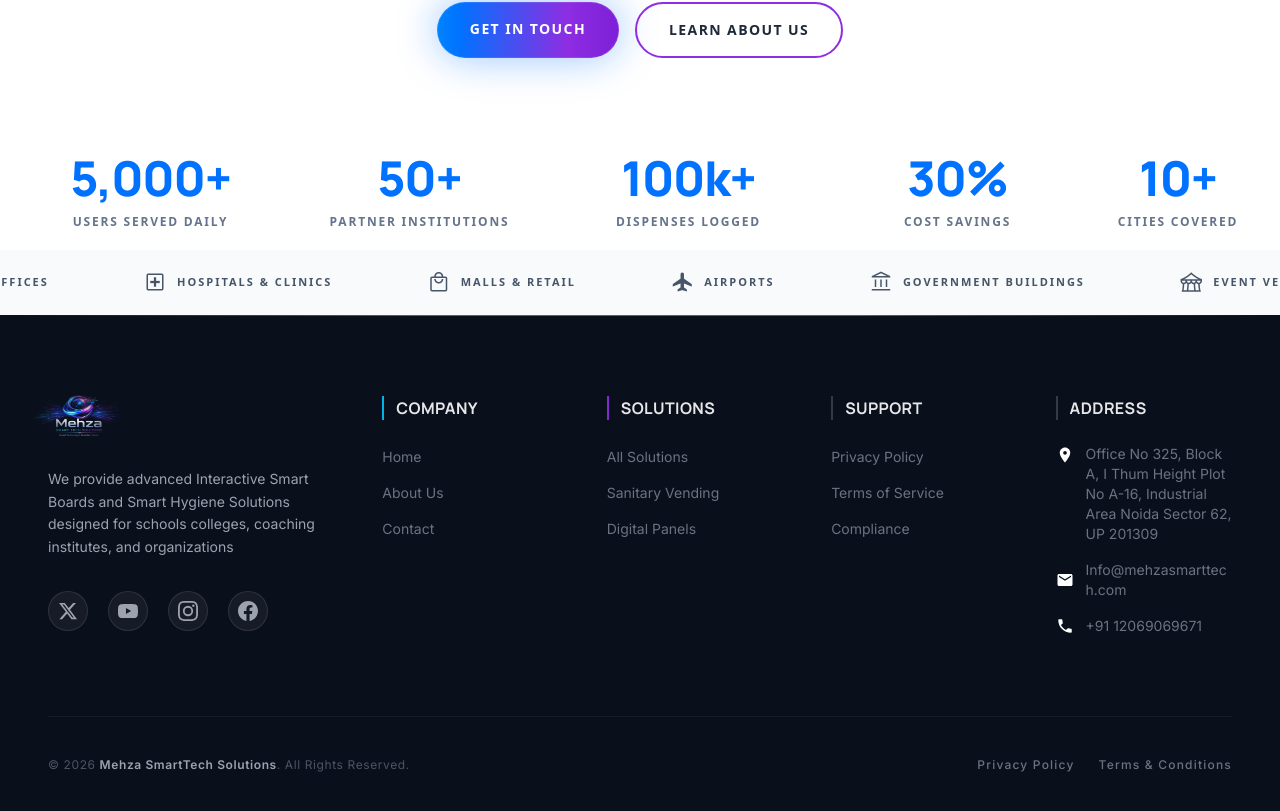
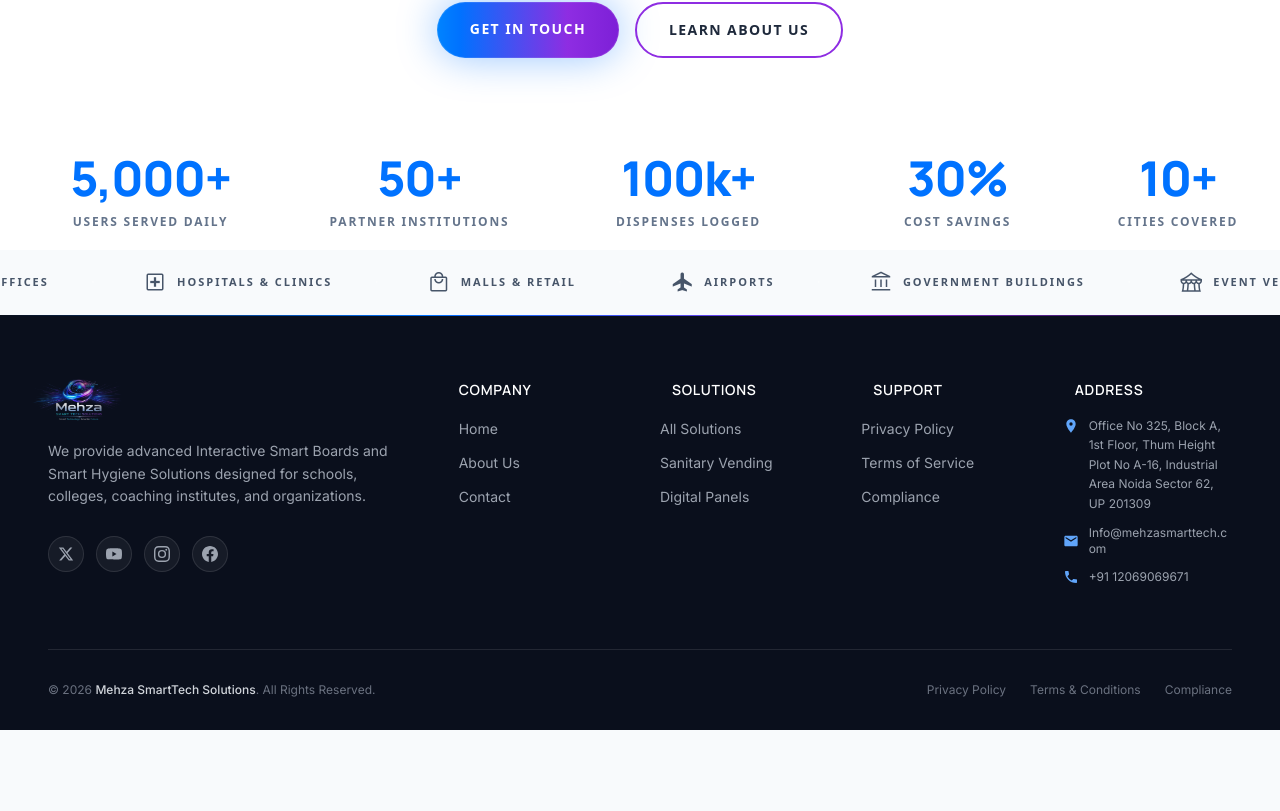
Before and after one commit to MOHDSUHAIL09/mehza, a React (Vite) app: page / in a window 1280 px wide. Shown: the part 5960-6771 px from the top of the page. After the commit the page ends 6690 px from the top, so only its background shows below. Built offline with nearby package versions, Linux system fonts and the light colour scheme; no server answers.

Commit message:
update code

```diff
--- a/src/components/layout/Footer.jsx
+++ b/src/components/layout/Footer.jsx
@@ -14,11 +14,15 @@ const Footer = () => {
       <div className="absolute top-0 left-1/4 w-[500px] h-[500px] bg-blue-600/5 rounded-full blur-[120px] -z-10 pointer-events-none" />
       <div className="absolute bottom-0 right-1/4 w-[400px] h-[400px] bg-purple-600/5 rounded-full blur-[100px] -z-10 pointer-events-none" />
 
-      <div className="max-w-7xl mx-auto px-6 md:px-12 pt-20 pb-10">
-        <div className="flex flex-col lg:flex-row justify-between gap-10 mb-20">
-          {/* Brand Column - Left Side */}
-          <div className="flex flex-col gap-8 max-w-sm">
-            <div className="flex items-center gap-3">
+      <div className="max-w-7xl mx-auto px-6 md:px-12 pt-16 pb-8">
+
+        {/* Main Footer Grid - Perfect Alignment */}
+        <div className="grid grid-cols-1 lg:grid-cols-12 gap-10 lg:gap-12 mb-16">
+
+          {/* Brand Column - 4 columns wide on desktop */}
+          <div className="lg:col-span-4 flex flex-col gap-5">
+            {/* Logo */}
+            <div className="flex items-center gap-2">
                <img
                 src="/mehza-logo.png"
                 alt="Mehza Logo"
@@ -28,66 +32,32 @@ const Footer = () => {
                   maskImage: 'radial-gradient(ellipse 55% 55% at center, black 15%, transparent 100%)'
                 }}
               />
-              <div className="text-xl font-bold text-white font-headline hidden tracking-tight">
-                Mehza SmartTech Solutions
             </div>
-            </div>
-            <p className="text-gray-400 font-body text-sm leading-relaxed">
-              We provide advanced Interactive Smart Boards and Smart Hygiene Solutions designed for schools colleges, coaching institutes, and organizations
+
+            {/* Description */}
+            <p className="text-gray-400 text-sm leading-relaxed">
+              We provide advanced Interactive Smart Boards and Smart Hygiene Solutions designed for schools, colleges, coaching institutes, and organizations.
             </p>
 
-            <div className="flex gap-5">
+            {/* Social Icons - Properly Aligned */}
+            <div className="flex gap-3 mt-2">
               {[
-                {
-                  id: 'twitter-x',
-                  icon: 'M18.244 2.25h3.308l-7.227 8.26 8.502 11.24H16.17l-5.214-6.817L4.99 21.75H1.68l7.73-8.835L1.254 2.25H8.08l4.713 6.231zm-1.161 17.52h1.833L7.084 4.126H5.117z',
-                  color: '#FFFFFF',
-                  link: 'https://x.com/Mezha_SmartTech'
-                },
-                {
-                  id: 'youtube',
-                  icon: 'M23.498 6.186a3.016 3.016 0 0 0-2.122-2.136C19.505 3.545 12 3.545 12 3.545s-7.505 0-9.377.505A3.017 3.017 0 0 0 .502 6.186C0 8.07 0 12 0 12s0 3.93.502 5.814a3.016 3.016 0 0 0 2.122 2.136c1.871.505 9.376.505 9.376.505s7.505 0 9.377-.505a3.015 3.015 0 0 0 2.122-2.136C24 15.93 24 12 24 12s0-3.93-.502-5.814zM9.545 15.568V8.432L15.818 12l-6.273 3.568z',
-                  color: '#FF0000',
-                  link: 'https://www.youtube.com/@MehzaSmartTechSolution'
-                },
-                {
-                  id: 'instagram',
-                  icon: 'M12 2.163c3.204 0 3.584.012 4.85.07 3.252.148 4.771 1.691 4.919 4.919.058 1.265.069 1.645.069 4.849 0 3.205-.012 3.584-.069 4.849-.149 3.225-1.664 4.771-4.919 4.919-1.266.058-1.644.07-4.85.07-3.204 0-3.584-.012-4.849-.07-3.26-.149-4.771-1.699-4.919-4.92-.058-1.265-.07-1.644-.07-4.849 0-3.204.013-3.583.07-4.849.149-3.227 1.664-4.771 4.919-4.919 1.266-.057 1.645-.069 4.849-.069zM12 0C8.741 0 8.333.014 7.053.072 2.695.272.273 2.69.073 7.052.014 8.333 0 8.741 0 12s.014 3.667.072 4.947c.2 4.358 2.618 6.78 6.98 6.981 1.281.058 1.689.072 4.948.072s3.667-.014 4.947-.072c4.351-.2 6.78-2.618 6.981-6.98.058-1.281.072-1.689.072-4.948s-.014-3.667-.072-4.947c-.2-4.353-2.612-6.78-6.981-6.981C15.667.014 15.259 0 12 0zm0 5.838a6.162 6.162 0 100 12.324 6.162 6.162 0 000-12.324zM12 16a4 4 0 110-8 4 4 0 010 8zm6.406-11.845a1.44 1.44 0 100 2.881 1.44 1.44 0 000-2.881z',
-                  color: '#E4405F',
-                  link: 'https://www.instagram.com/mehzasmarttechsolutions?igsh=ZzlsZGNubTRvdXpq'
-                },
-                {
-                  id: 'facebook',
-                  icon: 'M24 12.073c0-6.627-5.373-12-12-12s-12 5.373-12 12c0 5.99 4.388 10.954 10.125 11.854v-8.385H7.078v-3.47h3.047V9.43c0-3.007 1.792-4.669 4.533-4.669 1.312 0 2.686.235 2.686.235v2.953H15.83c-1.491 0-1.956.925-1.956 1.874v2.25h3.328l-.532 3.47h-2.796v8.385C19.612 23.027 24 18.062 24 12.073z',
-                  color: '#1877F2',
-                  link: 'https://www.facebook.com/61562931813053/'
-                }
+                { id: 'twitter', icon: 'M18.244 2.25h3.308l-7.227 8.26 8.502 11.24H16.17l-5.214-6.817L4.99 21.75H1.68l7.73-8.835L1.254 2.25H8.08l4.713 6.231zm-1.161 17.52h1.833L7.084 4.126H5.117z', link: 'https://x.com', color: '#1DA1F2' },
+                { id: 'youtube', icon: 'M23.498 6.186a3.016 3.016 0 0 0-2.122-2.136C19.505 3.545 12 3.545 12 3.545s-7.505 0-9.377.505A3.017 3.017 0 0 0 .502 6.186C0 8.07 0 12 0 12s0 3.93.502 5.814a3.016 3.016 0 0 0 2.122 2.136c1.871.505 9.376.505 9.376.505s7.505 0 9.377-.505a3.015 3.015 0 0 0 2.122-2.136C24 15.93 24 12 24 12s0-3.93-.502-5.814zM9.545 15.568V8.432L15.818 12l-6.273 3.568z', link: 'https://youtube.com', color: '#FF0000' },
+                { id: 'instagram', icon: 'M12 2.163c3.204 0 3.584.012 4.85.07 3.252.148 4.771 1.691 4.919 4.919.058 1.265.069 1.645.069 4.849 0 3.205-.012 3.584-.069 4.849-.149 3.225-1.664 4.771-4.919 4.919-1.266.058-1.644.07-4.85.07-3.204 0-3.584-.012-4.849-.07-3.26-.149-4.771-1.699-4.919-4.92-.058-1.265-.07-1.644-.07-4.849 0-3.204.013-3.583.07-4.849.149-3.227 1.664-4.771 4.919-4.919 1.266-.057 1.645-.069 4.849-.069zM12 0C8.741 0 8.333.014 7.053.072 2.695.272.273 2.69.073 7.052.014 8.333 0 8.741 0 12s.014 3.667.072 4.947c.2 4.358 2.618 6.78 6.98 6.981 1.281.058 1.689.072 4.948.072s3.667-.014 4.947-.072c4.351-.2 6.78-2.618 6.981-6.98.058-1.281.072-1.689.072-4.948s-.014-3.667-.072-4.947c-.2-4.353-2.612-6.78-6.981-6.981C15.667.014 15.259 0 12 0zm0 5.838a6.162 6.162 0 100 12.324 6.162 6.162 0 000-12.324zM12 16a4 4 0 110-8 4 4 0 010 8zm6.406-11.845a1.44 1.44 0 100 2.881 1.44 1.44 0 000-2.881z', link: 'https://instagram.com', color: '#E4405F' },
+                { id: 'facebook', icon: 'M24 12.073c0-6.627-5.373-12-12-12s-12 5.373-12 12c0 5.99 4.388 10.954 10.125 11.854v-8.385H7.078v-3.47h3.047V9.43c0-3.007 1.792-4.669 4.533-4.669 1.312 0 2.686.235 2.686.235v2.953H15.83c-1.491 0-1.956.925-1.956 1.874v2.25h3.328l-.532 3.47h-2.796v8.385C19.612 23.027 24 18.062 24 12.073z', link: 'https://facebook.com', color: '#1877F2' }
               ].map((social) => (
                 <motion.a
                   key={social.id}
                   href={social.link}
                   target="_blank"
                   rel="noopener noreferrer"
-                  whileHover={{ y: -5, scale: 1.1 }}
+                  whileHover={{ y: -3, scale: 1.05 }}
                   whileTap={{ scale: 0.95 }}
-                  className="w-10 h-10 rounded-full bg-white/5 border border-white/10 flex items-center justify-center text-gray-400 transition-colors duration-300 group/social relative overflow-hidden"
-                  style={{
-                    '--hover-color': social.color,
-                    '--hover-bg': `${social.color}1a`
-                  }}
+                  className="w-9 h-9 rounded-full bg-white/5 border border-white/10 flex items-center justify-center text-gray-400 hover:text-white transition-all duration-300"
+                  style={{ '--hover-color': social.color }}
                 >
-                  <div className="absolute inset-0 opacity-0 group-hover/social:opacity-30 transition-opacity duration-300 blur-md" style={{ backgroundColor: social.color }}></div>
-
-                  <style dangerouslySetInnerHTML={{
-                    __html: `
-                .group\\/social:hover {
-                    color: var(--hover-color) !important;
-                    border-color: var(--hover-color) !important;
-                    background-color: var(--hover-bg) !important;
-                }
-            `}} />
-
-                  <svg className="w-5 h-5 fill-current relative z-10" viewBox="0 0 24 24">
+                  <svg className="w-4 h-4 fill-current" viewBox="0 0 24 24">
                     <path d={social.icon} />
                   </svg>
                 </motion.a>
@@ -95,97 +65,78 @@ const Footer = () => {
             </div>
           </div>
 
-          {/* Site Map Columns - 4 Columns in Mobile also */}
-          <div className="grid grid-cols-2 sm:grid-cols-2 md:grid-cols-3 lg:grid-cols-4 gap-x-6 md:gap-x-8 lg:gap-x-12 gap-y-8 md:gap-y-12">
-            {/* Site Map: Company */}
-            <div className="flex flex-col gap-4 md:gap-6">
-              <h4 className="text-white font-headline font-bold text-sm md:text-base tracking-wide uppercase opacity-90 border-l-2 border-[#00C6FF] pl-3">Company</h4>
-              <ul className="flex flex-col gap-2 md:gap-3">
-                <li><Link to="/" className="text-gray-500 hover:text-[#00C6FF] transition-colors duration-300 text-xs md:text-sm font-body relative group">Home
-                  <span className="absolute -bottom-1 left-0 w-0 h-[0.80px] bg-[#00C6FF] transition-all duration-300 group-hover:w-full"></span>
-                </Link></li>
-                <li><Link to="/about" className="text-gray-500 hover:text-[#00C6FF] transition-colors duration-300 text-xs md:text-sm font-body relative group">About Us
-                  <span className="absolute -bottom-1 left-0 w-0 h-[0.80px] bg-[#00C6FF] transition-all duration-300 group-hover:w-full"></span>
-                </Link></li>
-                <li><Link to="/contact" className="text-gray-500 hover:text-[#00C6FF] transition-colors duration-300 text-xs md:text-sm font-body relative group">Contact
-                  <span className="absolute -bottom-1 left-0 w-0 h-[0.80px] bg-[#00C6FF] transition-all duration-300 group-hover:w-full"></span>
-                </Link></li>
+          {/* Links Columns - 8 columns wide on desktop with equal distribution */}
+          <div className="lg:col-span-8">
+            <div className="grid grid-cols-2 sm:grid-cols-4 gap-6 md:gap-8">
+
+              {/* Company */}
+              <div className="flex flex-col gap-4">
+                <h3 className="text-white text-sm font-semibold tracking-wider">COMPANY</h3>
+                <ul className="flex flex-col gap-2.5">
+                  <li><Link to="/" className="text-gray-400 hover:text-blue-400 text-sm transition-colors duration-300">Home</Link></li>
+                  <li><Link to="/about" className="text-gray-400 hover:text-blue-400 text-sm transition-colors duration-300">About Us</Link></li>
+                  <li><Link to="/contact" className="text-gray-400 hover:text-blue-400 text-sm transition-colors duration-300">Contact</Link></li>
                 </ul>
               </div>
 
-            {/* Site Map: Solutions */}
-            <div className="flex flex-col gap-4 md:gap-6">
-              <h4 className="text-white font-headline font-bold text-sm md:text-base tracking-wide uppercase opacity-90 border-l-2 border-[#8E2DE2] pl-3">Solutions</h4>
-              <ul className="flex flex-col gap-2 md:gap-3">
-                <li><Link to="/solutions" className="text-gray-500 hover:text-[#00C6FF] transition-colors duration-300 text-xs md:text-sm font-body relative group">All Solutions
-                  <span className="absolute -bottom-1 left-0 w-0 h-[0.80px] bg-[#00C6FF] transition-all duration-300 group-hover:w-full"></span>
-                </Link></li>
-                <li><Link to="/sanitary-vending" className="text-gray-500 hover:text-[#00C6FF] transition-colors duration-300 text-xs md:text-sm font-body relative group">Sanitary Vending
-                  <span className="absolute -bottom-1 left-0 w-0 h-[0.80px] bg-[#00C6FF] transition-all duration-300 group-hover:w-full"></span>
-                </Link></li>
-                <li><Link to="/digital-panels" className="text-gray-500 hover:text-[#00C6FF] transition-colors duration-300 text-xs md:text-sm font-body relative group">Digital Panels
-                  <span className="absolute -bottom-1 left-0 w-0 h-[0.80px] bg-[#00C6FF] transition-all duration-300 group-hover:w-full"></span>
-                </Link></li>
+              {/* Solutions */}
+              <div className="flex flex-col gap-4">
+                <h3 className="text-white text-sm font-semibold tracking-wider pl-3">SOLUTIONS</h3>
+                <ul className="flex flex-col gap-2.5">
+                  <li><Link to="/solutions" className="text-gray-400 hover:text-blue-400 text-sm transition-colors duration-300">All Solutions</Link></li>
+                  <li><Link to="/sanitary-vending" className="text-gray-400 hover:text-blue-400 text-sm transition-colors duration-300">Sanitary Vending</Link></li>
+                  <li><Link to="/digital-panels" className="text-gray-400 hover:text-blue-400 text-sm transition-colors duration-300">Digital Panels</Link></li>
                 </ul>
               </div>
 
-            {/* Site Map: Support */}
-            <div className="flex flex-col gap-4 md:gap-6">
-              <h4 className="text-white font-headline font-bold text-sm md:text-base tracking-wide uppercase opacity-90 border-l-2 border-white/20 pl-3">Support</h4>
-              <ul className="flex flex-col gap-2 md:gap-3">
-                <li><Link to="/privacy-policy" className="text-gray-500 hover:text-[#00C6FF] transition-colors duration-300 text-xs md:text-sm font-body relative group">Privacy Policy
-                  <span className="absolute -bottom-1 left-0 w-0 h-[0.80px] bg-[#00C6FF] transition-all duration-300 group-hover:w-full"></span>
-                </Link></li>
-                <li><Link to="/terms-and-conditions" className="text-gray-500 hover:text-[#00C6FF] transition-colors duration-300 text-xs md:text-sm font-body relative group">Terms of Service
-                  <span className="absolute -bottom-1 left-0 w-0 h-[0.80px] bg-[#00C6FF] transition-all duration-300 group-hover:w-full"></span>
-                </Link></li>
-                <li><Link to="/compliance" className="text-gray-500 hover:text-[#00C6FF] transition-colors duration-300 text-xs md:text-sm font-body relative group">Compliance
-                  <span className="absolute -bottom-1 left-0 w-0 h-[0.80px] bg-[#00C6FF] transition-all duration-300 group-hover:w-full"></span>
-                </Link></li>
+              {/* Support */}
+              <div className="flex flex-col gap-4">
+                <h3 className="text-white text-sm font-semibold tracking-wider pl-3">SUPPORT</h3>
+                <ul className="flex flex-col gap-2.5">
+                  <li><Link to="/privacy-policy" className="text-gray-400 hover:text-blue-400 text-sm transition-colors duration-300">Privacy Policy</Link></li>
+                  <li><Link to="/terms-and-conditions" className="text-gray-400 hover:text-blue-400 text-sm transition-colors duration-300">Terms of Service</Link></li>
+                  <li><Link to="/compliance" className="text-gray-400 hover:text-blue-400 text-sm transition-colors duration-300">Compliance</Link></li>
                 </ul>
               </div>
 
-            {/* Site Map: Address with React Icons */}
-            <div className="flex flex-col gap-4 md:gap-6">
-              <h4 className="text-white font-headline font-bold text-sm md:text-base tracking-wide uppercase opacity-90 border-l-2 border-white/20 pl-3">Address</h4>
-              <ul className="flex flex-col gap-3 md:gap-4">
-                <li className="flex gap-2 md:gap-3 items-start">
-                  <MdLocationOn className="text-[#ffff] text-base md:text-lg flex-shrink-0 mt-0.5" />
-                  <span className="text-gray-500 text-xs md:text-sm font-body leading-relaxed">Office No 325, Block A, I Thum Height Plot No A-16, Industrial Area Noida Sector 62, UP 201309</span>
+              {/* Address */}
+              <div className="flex flex-col gap-4">
+                <h3 className="text-white text-sm font-semibold tracking-wider pl-3">ADDRESS</h3>
+                <ul className="flex flex-col gap-3">
+                  <li className="flex gap-2.5 items-start">
+                    <MdLocationOn className="text-blue-400 text-base flex-shrink-0 mt-0.5" />
+                    <span className="text-gray-400 text-xs leading-relaxed">Office No 325, Block A, 1st Floor, Thum Height Plot No A-16, Industrial Area Noida Sector 62, UP 201309</span>
                   </li>
-                <li className="flex gap-2 md:gap-3 items-center">
-                  <MdEmail className="text-[#ffff] text-base md:text-lg flex-shrink-0" />
-                  <a href="mailto:Sabahayat@Mehzasmarttech.com" className="text-gray-500 hover:text-[#00C6FF] transition-colors duration-300 text-xs md:text-sm font-body break-all">Info@mehzasmarttech.com</a>
+                  <li className="flex gap-2.5 items-center">
+                    <MdEmail className="text-blue-400 text-base flex-shrink-0" />
+                    <a href="mailto:Info@mehzasmarttech.com" className="text-gray-400 hover:text-blue-400 text-xs transition-colors duration-300 break-all">Info@mehzasmarttech.com</a>
                   </li>
-                <li className="flex gap-2 md:gap-3 items-center">
-                  <MdPhone className="text-[#ffff] text-base md:text-lg flex-shrink-0" />
-                  <a href="tel:012069069671" className="text-gray-500 hover:text-[#00C6FF] transition-colors duration-300 text-xs md:text-sm font-body">+91 12069069671</a>
+                  <li className="flex gap-2.5 items-center">
+                    <MdPhone className="text-blue-400 text-base flex-shrink-0" />
+                    <a href="tel:+9112069069671" className="text-gray-400 hover:text-blue-400 text-xs transition-colors duration-300">+91 12069069671</a>
                   </li>
                 </ul>
               </div>
             </div>
           </div>
-
-        {/* Footer Bottom */}
-        <div className="pt-10 border-t border-white/5 flex flex-col md:flex-row justify-between items-center gap-6 text-center md:text-left">
-          <div className="text-gray-600 font-body text-[10px] md:text-xs tracking-wider">
-            © {currentYear} <span className="text-gray-400 font-semibold">Mehza SmartTech Solutions</span>. All Rights Reserved.
         </div>
 
-          <div className="flex flex-wrap justify-center md:justify-end items-center gap-x-6 gap-y-2">
-            {[
-              { name: 'Privacy Policy', link: '/privacy-policy' },
-              { name: 'Terms & Conditions', link: '/terms-and-conditions' },
-            ].map((item) => (
-              <a
-                key={item.name}
-                href={item.link}
-                className="text-gray-500 hover:text-[#00C6FF] text-[10px] md:text-xs font-medium tracking-widest transition-all duration-300 relative group"
-              >
-                {item.name}
-                <span className="absolute -bottom-1 left-0 w-0 h-[1px] bg-[#00C6FF] transition-all duration-300 group-hover:w-full"></span>
-              </a>
-            ))}
+        {/* Bottom Footer - Perfect Centered Alignment */}
+        <div className="pt-8 border-t border-white/10 flex flex-col md:flex-row justify-between items-center gap-4 text-center">
+          <div className="text-gray-500 text-xs">
+            © {currentYear} <span className="text-gray-300 font-medium">Mehza SmartTech Solutions</span>. All Rights Reserved.
+          </div>
+
+          <div className="flex gap-6">
+            <Link to="/privacy-policy" className="text-gray-500 hover:text-blue-400 text-xs transition-colors duration-300">
+              Privacy Policy
+            </Link>
+            <Link to="/terms-and-conditions" className="text-gray-500 hover:text-blue-400 text-xs transition-colors duration-300">
+              Terms & Conditions
+            </Link>
+            <Link to="/compliance" className="text-gray-500 hover:text-blue-400 text-xs transition-colors duration-300">
+              Compliance
+            </Link>
           </div>
         </div>
       </div>
```
Lines whose indentation alone changed are shown as unchanged.
